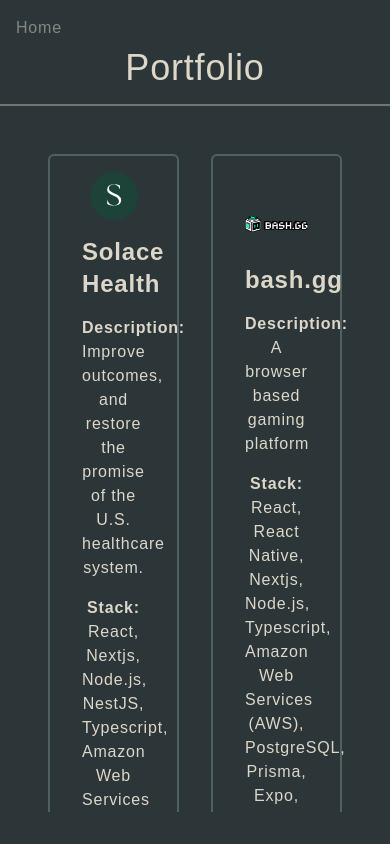
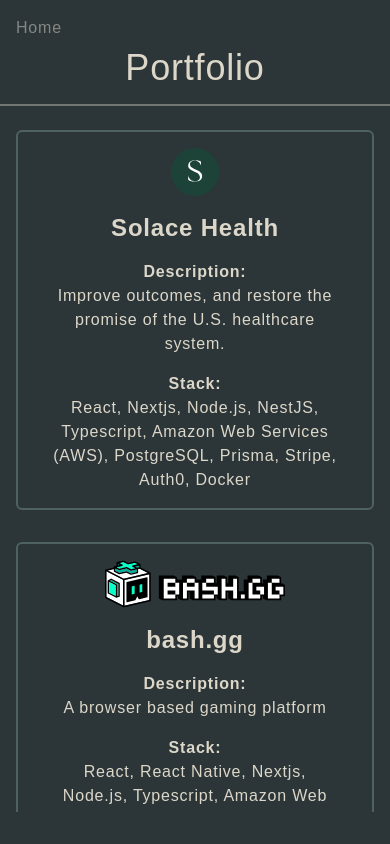
Before and after one commit to cjohansen11/portfolio, a SvelteKit app: page /portfolio in a window 390 px wide. Built offline with nearby package versions, Linux system fonts and the light colour scheme; no server answers; a web font is replaced by a local one.

Commit message:
Adjusted styling for breakpoints

```diff
--- a/src/routes/portfolio/+page.svelte
+++ b/src/routes/portfolio/+page.svelte
@@ -69,7 +69,7 @@
 			Portfolio
 		</p>
 	</div>
-	<div class="grid grid-cols-2 overflow-y-scroll gap-8 pt-12 px-12 noScroll">
+	<div class="grid grid-cols-2 xs:grid-cols-1 sm:grid-cols-1 overflow-y-scroll gap-8 pt-12 xs:pt-6 sm:pt-6 px-12 xs:px-4 sm:px-4 noScroll">
 		{#each data as { id, title, icon, description, tech, link }, index (id)}
 			<a
 				class="flex flex-col align-middle justify-center gap-4 px-8 py-4 rounded-md border-bluish-grey border-2 border-opacity-50 hover:border-opacity-100"
```
